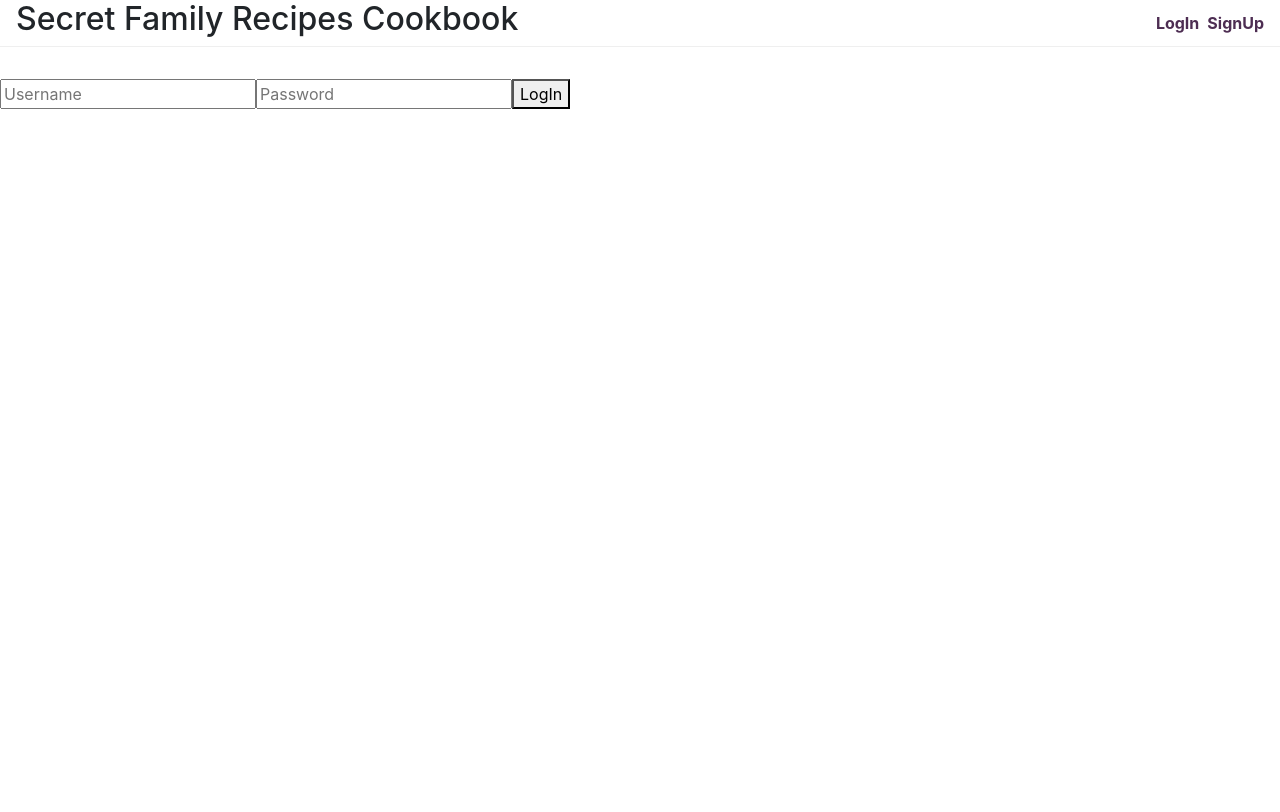
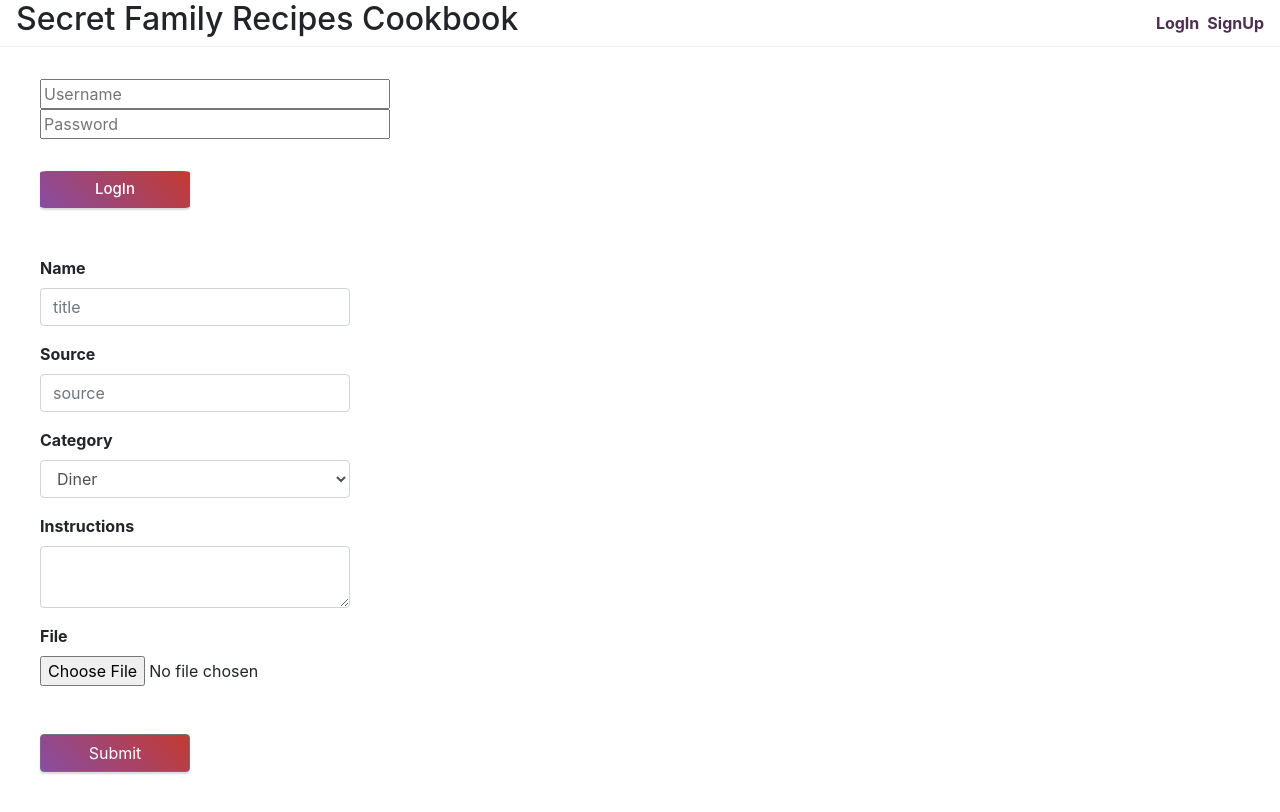
Before and after one commit to secret-family-recipes-2/front-end, a React (Create React App) app: page /login in a window 1280 px wide. Shown: the top 812 px of the page. Built offline with nearby package versions, Linux system fonts and the light colour scheme.

Commit message:
Refactored add new recipe component usng reactstrap

```diff
--- a/src/App.js
+++ b/src/App.js
@@ -19,7 +19,7 @@ const App = () => {
 
       <Route path='/registration' exact component={Registration} />
       <Route path='/login' component ={LoginForm} />
-      {/* <AddNewRecipe/> here temporary  */}
+      <AddNewRecipe/>
     </div>
   )
 }
--- a/src/components/recipes/AddRecipe.js
+++ b/src/components/recipes/AddRecipe.js
@@ -1,5 +1,7 @@
 import React, { useState }  from 'react';
 import { axiosWithAuth } from "../../utils/axiosWithAuth";
+import { Button, Form, FormGroup, Label, Input} from 'reactstrap';
+
 
     const initialState = {
         title:'',
@@ -7,17 +9,18 @@ import { axiosWithAuth } from "../../utils/axiosWithAuth";
         instructions:'',
         category:''
     };
+
 const AddNewRecipe = props => {
      const [ newRecipe, setNewRecipe ] = useState (initialState);
 
-     const handleTextInput = e => {
-        let value =e.target.value
-        setNewRecipe({ ...initialState,  [e.target.name]: value});
-     };
+    //  const handleTextInput = e => {
+    //     let value = e.target.value
+    //     setNewRecipe({ ...initialState,  [e.target.name]: value});
+    //  };
 
      const handleSubmit = e => {
         axiosWithAuth()
-          .post('/api/recipe', newRecipe)
+          .post('/api/auth/recipe', newRecipe)
           .then(res => {
               console.log ("Response in the POST request AddNewRecipe", res)
               setNewRecipe(res.data)
@@ -28,31 +31,61 @@ const AddNewRecipe = props => {
           });
     };
     return (
-        <div className="add-recipe-wrapp">
-          <form onSubmit={handleSubmit}>
-            <legend>Add recipe</legend>
-            <label>
-              Recipe name:
-              <input
-                type='text'
-                name='recipe'
+        <Form onSubmit={handleSubmit}>
+            <FormGroup>
+                <Label for="title">Name</Label>
+                <Input
+                    type="text"
+                    name="email"
+                    id="title"
+                    placeholder="title"
                     onChange={ e =>{ setNewRecipe({...newRecipe, title:e.target.value})}}
                     value={newRecipe.title}
                 />
-            </label>
-            <label>
-             Source:
-              <input
-                name="code"
+            </FormGroup>
+            <FormGroup>
+                <Label for="source">Source</Label>
+                <Input
+                    type="text"
+                    name="source"
+                    id="source"
+                    placeholder="source"
                     onChange={e =>{ setNewRecipe ({...newRecipe,  source:e.target.value})}}
                     value={newRecipe.source}
                 />
-            </label>
-            <div className="button-row">
-              <button type="submit"  >Save</button>
-            </div>
-        </form>
-      </div>
+            </FormGroup>
+            <FormGroup>
+                <Label for="category">Category</Label>
+                <Input
+                    type="select"
+                    name="category"
+                    id="category"
+                    onChange={e =>{ setNewRecipe ({...newRecipe,  category:e.target.value})}}
+                    value={newRecipe.category}
+                >
+                    <option>Diner</option>
+                    <option>Dessert</option>
+                    <option>Breakfast</option>
+                    <option>Drink</option>
+                    <option>Cookies</option>
+                </Input>
+            </FormGroup>
+            <FormGroup>
+                <Label for="exampleText">Instructions</Label>
+                <Input
+                    type="textarea"
+                    name="instructions"
+                    id="instructions"
+                    onChange={e =>{ setNewRecipe ({...newRecipe,  instructions:e.target.value})}}
+                    value={newRecipe.instructions}
+                />
+            </FormGroup>
+            <FormGroup>
+                <Label for="image">File</Label>
+                <Input type="file" name="image" id="image" />
+            </FormGroup>
+        <Button>Submit</Button>
+      </Form>
     )
 
  }
--- a/src/index.css
+++ b/src/index.css
@@ -29,3 +29,40 @@ nav {
 .nav-links a.active {
   border-bottom: 1px solid  #4d2d52;
 }
+
+form {
+  display: flex;
+  flex-direction: column;
+}
+  form, legend {
+    padding-left: 40px;
+    font-weight: bold;
+    text-align: left;
+    text-decoration: none;
+    margin-bottom: 16px;
+  }
+
+ form, label {
+    display: flex;
+    justify-content: space-between;
+  }
+
+  form, input {
+    width: 350px;
+  }
+  button {
+
+    max-width: 150px;
+    margin: 32px 0;
+    padding: 7px 20px;
+    border-style: none;
+    background-image: linear-gradient(45deg, #874da2 0%, #c43a30 100%);
+    box-shadow: 0px 2px 2px rgba(0, 0, 0, 0.15);
+    font-size: 15px;
+    font-weight: 500;
+    color: #fff;
+    border-radius: 5%;
+    cursor: pointer;
+    outline: none;
+    -webkit-appearance: none;
+  }
```
Lines whose indentation alone changed are shown as unchanged.
